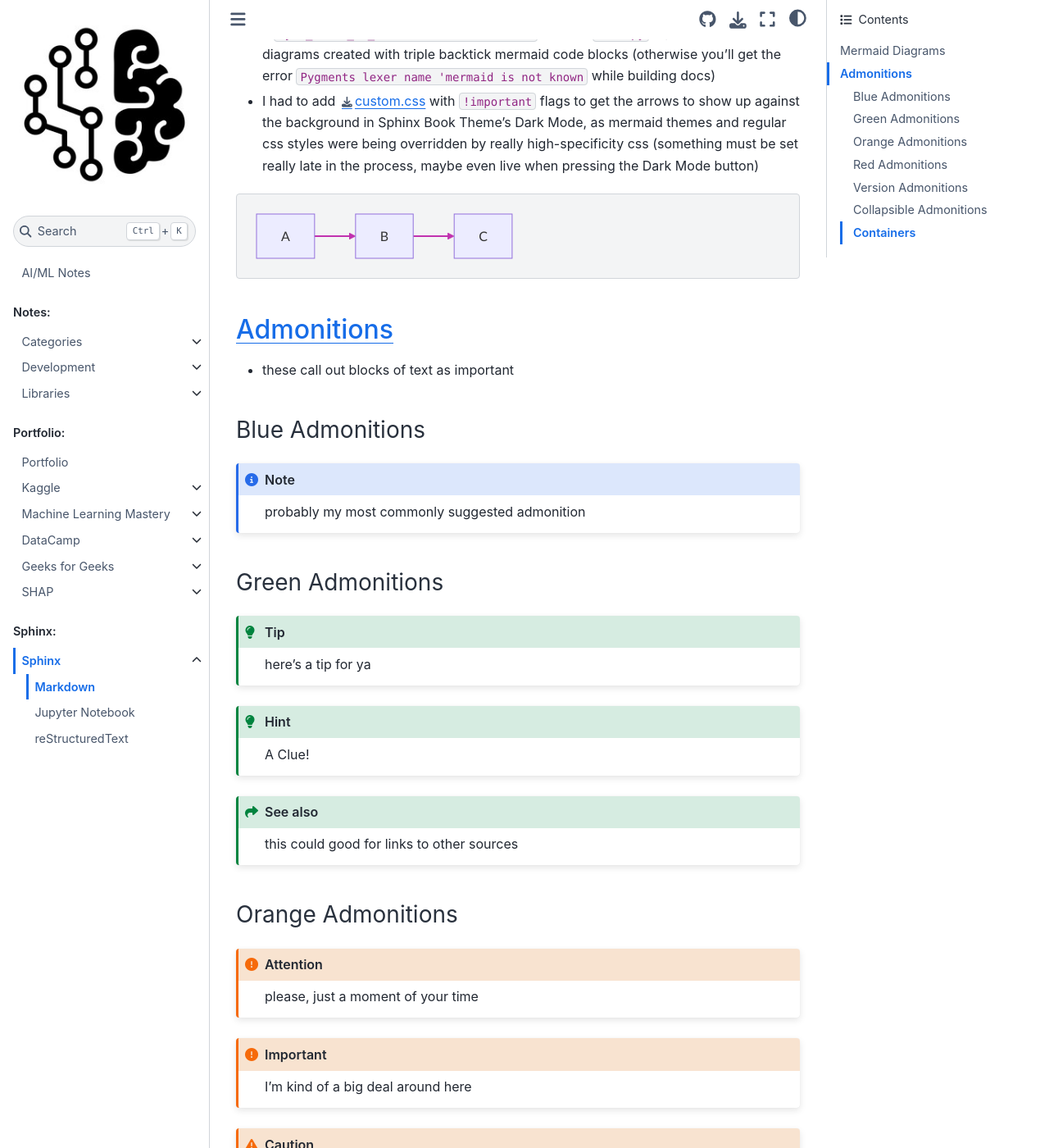
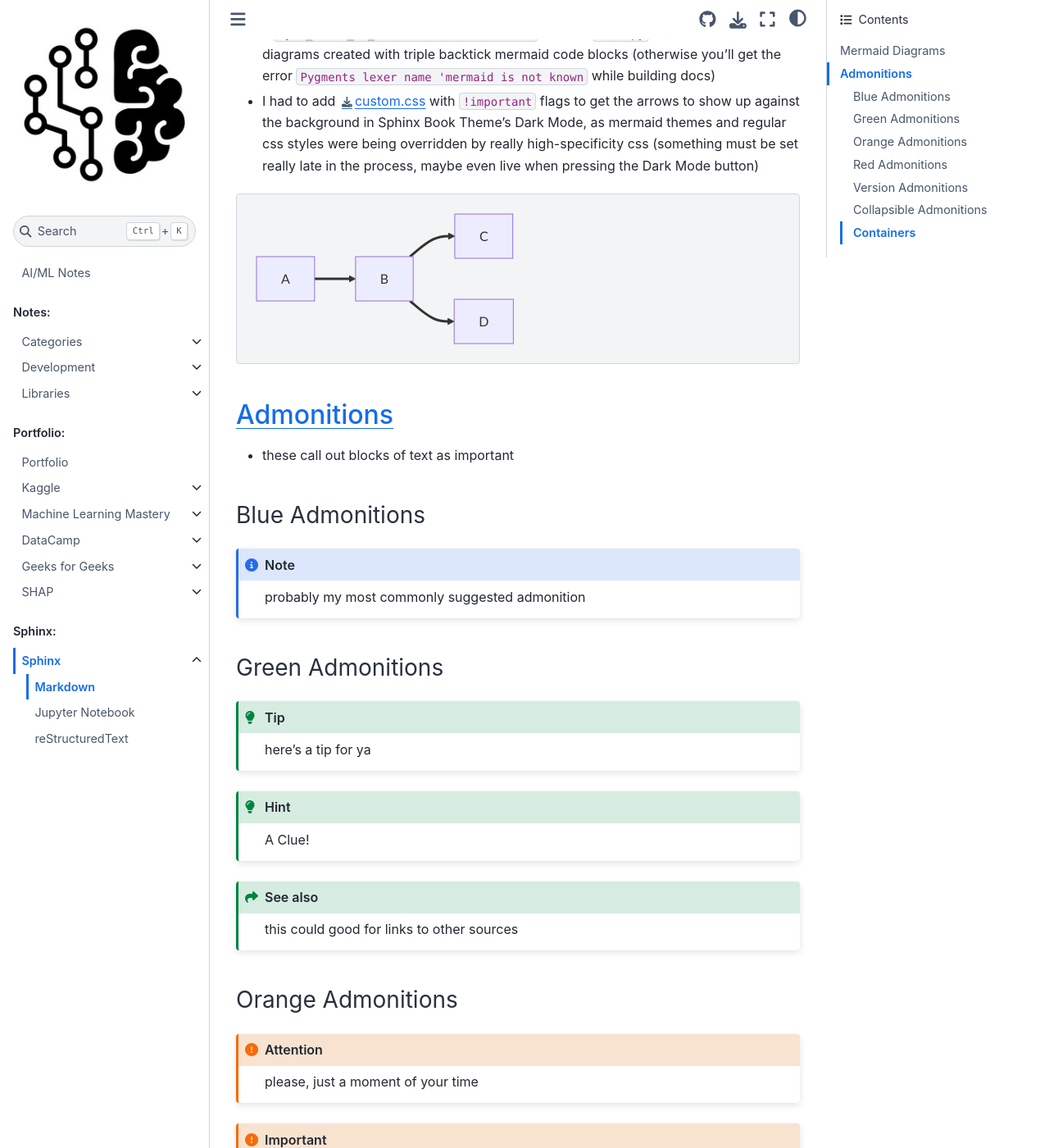
Before and after one commit to CombatWombatHub/aiml-notes, a Sphinx documentation site: the page built from docs/source/sphinx_examples/markdown.md, in a window 1280 px wide and 1400 px high, scrolled down 346 px. Shown: the whole window at 82% size. Built offline with Sphinx 7.4.7 and the Sphinx Book theme 1.1.4, drawn with Linux system fonts in a browser that asks for light colours.

Commit message:
test disabling mermaid arrow color override to see if manually specified colors will persist for dimensionality reduction decision tree diagram

````diff
--- a/docs/source/_static/custom.css
+++ b/docs/source/_static/custom.css
@@ -1,25 +1,36 @@
 /* Place any Custom CSS for the site here */
 
-/* The arrows of flowcharts in mermaid diagrams
+/*
+The arrows of flowcharts in mermaid diagrams
 do not show up if using Sphinx-Book-Theme in Dark Mode
 change the color and thickness here
 Must use !important or else these get overridden
 By something that applies invisible colors with really high specificity
 Which also overrides any mermaid theme settings
+
+the downside is that these prevent me from defining arrow colors
+within the diagrams themselves as well
+so I'm testing whether disabling these colors
+will re-enable that behavior
 */
 
 /* change the color of the arrowhead */
+/*
 .mermaid .marker {
   stroke: var(--pst-color-accent) !important;
   fill: var(--pst-color-accent) !important;
 }
+*/
 
 /* change the color of the arrow line */
+/*
 .mermaid .flowchart-link {
   stroke: var(--pst-color-accent) !important;
 }
+*/
 
-/* do not fill in the arrow line or curved arrows will look odd
+/*
+do not fill in the arrow line or curved arrows will look odd
 filling in a shape formed by a straight line between endpoints
 and the actual drawn arrow line
 .mermaid .flowchart-link {
@@ -29,5 +40,5 @@
 
 /* thicken the arrow line */
 .mermaid .edge-thickness-normal {
-  stroke-width: 2px !important;
+  stroke-width: 3px !important;
 }
--- a/docs/source/sphinx_examples/markdown.md
+++ b/docs/source/sphinx_examples/markdown.md
@@ -10,7 +10,7 @@
 ```mermaid
 graph LR
     A-->B
-    B-->C
+    B-->C & D
 ```
 
 ## [Admonitions](https://myst-parser.readthedocs.io/en/latest/syntax/admonitions.html)
````
